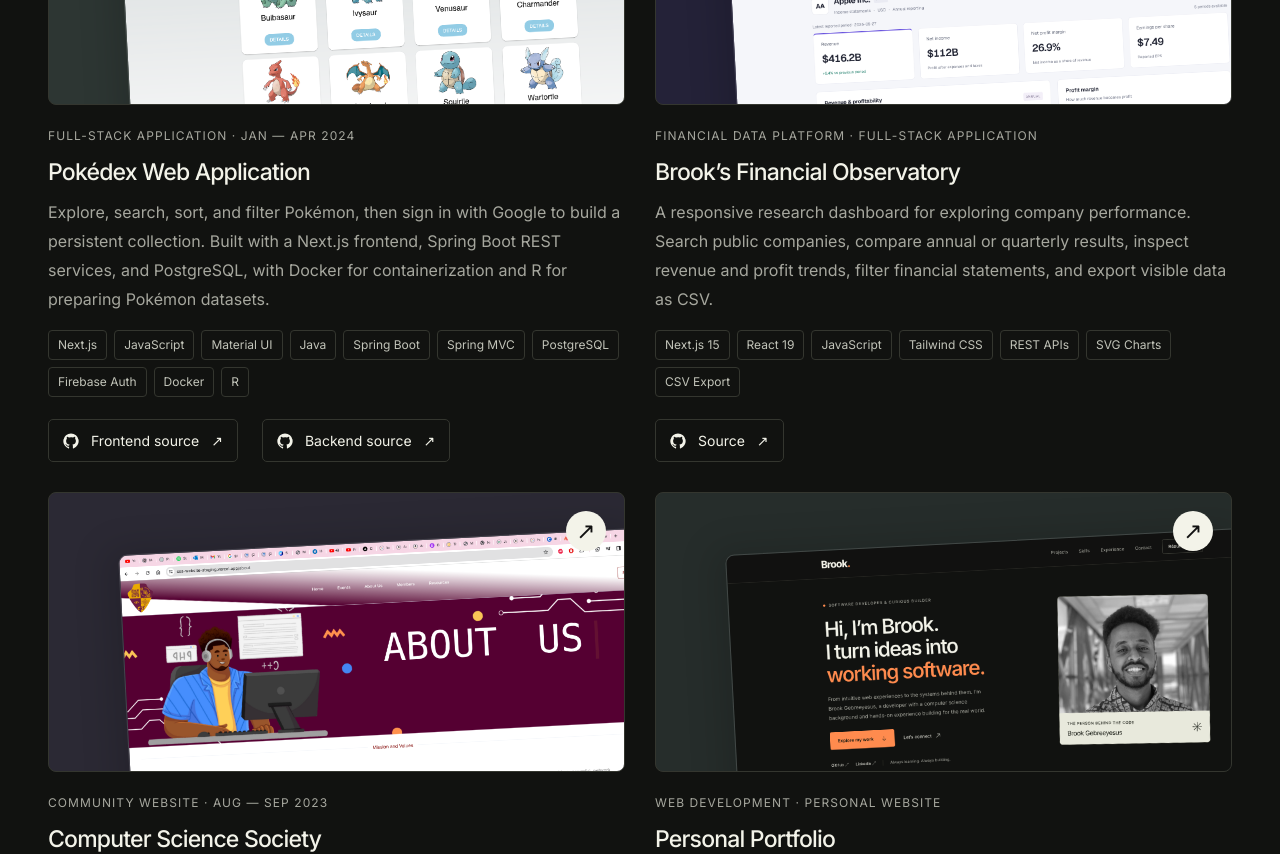
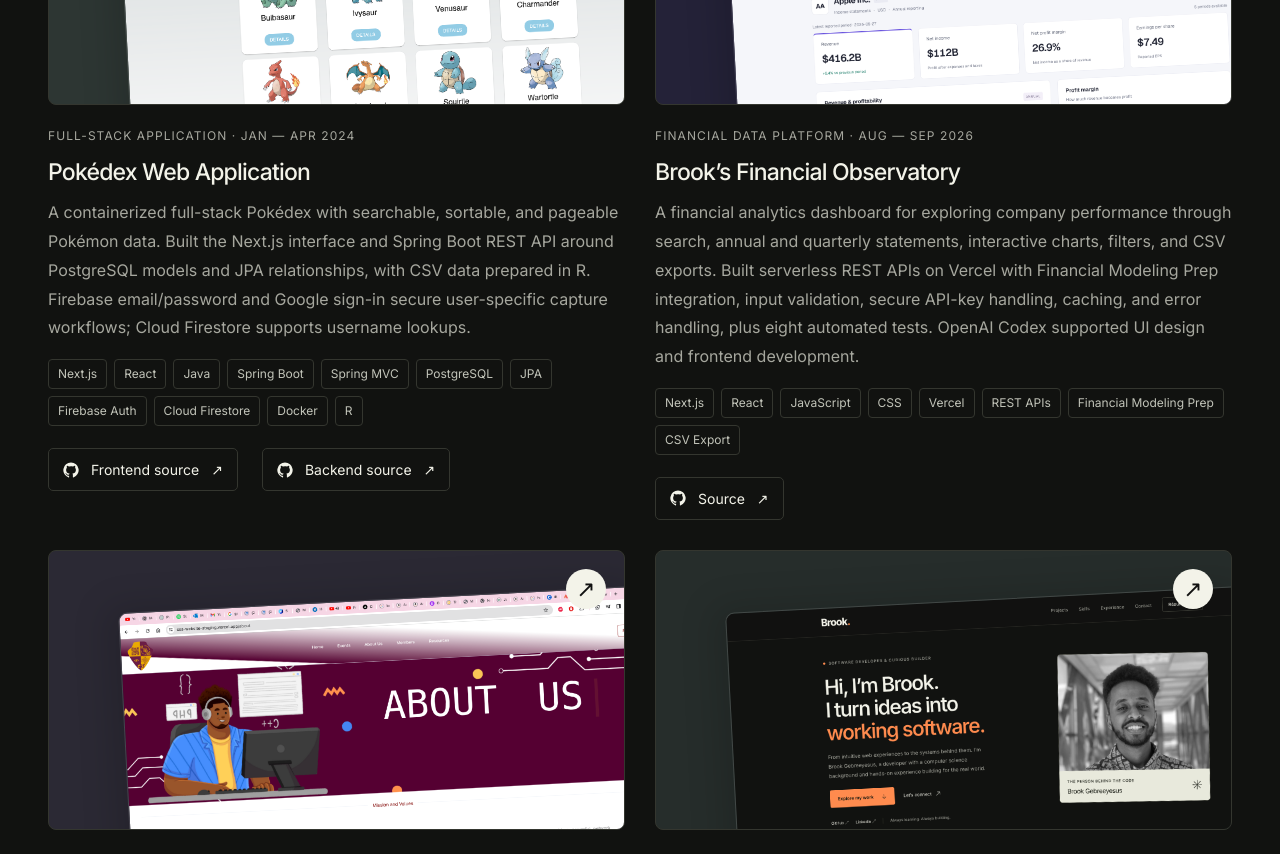
Before and after one commit to BrookMulu/Personal-Portfolio, a Next.js app: page / in a window 1280 px wide. Shown: the part 1340-2194 px from the top of the page. Built offline with nearby package versions, Linux system fonts and the light colour scheme.

Commit message:
Update experience and project descriptions from resume

```diff
--- a/app/src/components/Expierence.jsx
+++ b/app/src/components/Expierence.jsx
@@ -2,8 +2,8 @@
 import { motion, useReducedMotion } from 'framer-motion';
 
 const experience = [
-  { role: 'Application Developer Intern · Full Stack Development', company: 'Eide Bailly LLP', date: 'Jan 2024 — Aug 2024', location: 'Fargo, ND', description: 'Developed a full-stack internal hardware lifecycle and fulfillment application that streamlined employee hardware selection and IT fulfillment workflows using Angular, TypeScript, C#/.NET, REST APIs, JWT authentication, and Microsoft SQL Server, improving process efficiency by 40%. Modernized legacy applications by migrating .NET 4 and .NET 6 codebases to .NET 8, updating application components and dependencies while improving performance by 25%. Supported delivery from development through deployment with Git and GitHub collaboration, CI/CD pipelines for automated releases, and Microsoft Azure cloud deployment.' },
-  { role: 'Application Developer Co-op', company: 'Doosan Digital Innovation America, LLC', date: 'May 2023 — Dec 2023', location: 'West Fargo, ND', description: 'Developed and enhanced reporting applications with Angular, TypeScript, C#/.NET, and Oracle SQL, delivering real-time reporting, data retrieval, access controls, and performance improvements with GitHub Copilot-assisted development. Built factory production workflows in DELMIA Apriso, writing Oracle SQL queries, stored procedures, and functions to implement business logic and manipulate manufacturing data. Served as Deployment Manager across seven factory sites, coordinating Apriso workflows, Oracle SQL changes, and full-stack reporting application releases from pre-production through production.' },
+  { role: 'Application Developer Intern · Full Stack Development', company: 'Eide Bailly LLP', date: 'Jan 2024 — Aug 2024', location: 'Fargo, ND', description: 'Engineered a secure full-stack hardware lifecycle and fulfillment application with Angular, TypeScript, Kendo UI, C#/.NET, REST APIs, JWT, and SQL Server. It automated employee hardware selection and IT fulfillment workflows, improving process efficiency by 40%. Designed a CI/CD pipeline with Git, GitHub, and Microsoft Azure to make releases repeatable. Also migrated four legacy applications from .NET Framework 4 and .NET 6 to .NET 8, preserving internal functionality and improving performance by approximately 25%.' },
+  { role: 'Application Developer Co-op', company: 'Doosan Digital Innovation America, LLC', date: 'May 2023 — Dec 2023', location: 'West Fargo, ND', description: 'Enhanced production reporting applications with Angular, TypeScript, C#/.NET, and Oracle SQL, including a work-in-progress reporting screen spanning frontend components, backend logic, and database queries. Diagnosed manufacturing-data issues in Apriso MES by tracing Oracle SQL logic, reducing troubleshooting time by approximately 25%. Improved work-order and production-order workflows and served as Deployment Manager across seven factory sites, coordinating releases from pre-production to production in an Agile environment.' },
   { role: 'Project Manager', company: 'Computer Science Society, Concordia College', date: 'May 2023 — May 2024', location: 'Moorhead, MN', link: 'https://www.concordiacollege.edu/', description: 'Directed planning and development of the club website, using GitHub and Jira to organize the software development lifecycle. Collaborated with student leaders and faculty advisors to revitalize and relaunch the Computer Science Club.' },
   { role: 'Student Manager', company: 'IT Solution Center, Concordia College', date: 'Jan 2023 — Dec 2023', location: 'Moorhead, MN', link: 'https://www.concordiacollege.edu/', description: 'Managed a team of 14 student employees, providing guidance, training, and support for daily operations. Helped enforce IT policies and procedures while fostering a safe and productive environment.' },
   { role: 'Student Technician', company: 'IT Solution Center, Concordia College', date: 'May 2022 — Dec 2022', location: 'Moorhead, MN', link: 'https://www.concordiacollege.edu/', description: 'Troubleshot software and hardware issues, performed installations and minor repairs, and provided online and phone support to customers.' },
--- a/app/src/components/Projects.jsx
+++ b/app/src/components/Projects.jsx
@@ -4,8 +4,8 @@
   {
     title: 'Pokédex Web Application',
     category: 'Full-stack application · Jan — Apr 2024',
-    description: 'Explore, search, sort, and filter Pokémon, then sign in with Google to build a persistent collection. Built with a Next.js frontend, Spring Boot REST services, and PostgreSQL, with Docker for containerization and R for preparing Pokémon datasets.',
-    tags: ['Next.js', 'JavaScript', 'Material UI', 'Java', 'Spring Boot', 'Spring MVC', 'PostgreSQL', 'Firebase Auth', 'Docker', 'R'],
+    description: 'A containerized full-stack Pokédex with searchable, sortable, and pageable Pokémon data. Built the Next.js interface and Spring Boot REST API around PostgreSQL models and JPA relationships, with CSV data prepared in R. Firebase email/password and Google sign-in secure user-specific capture workflows; Cloud Firestore supports username lookups.',
+    tags: ['Next.js', 'React', 'Java', 'Spring Boot', 'Spring MVC', 'PostgreSQL', 'JPA', 'Firebase Auth', 'Cloud Firestore', 'Docker', 'R'],
     src: '/images/pokedex-screenshot.png',
     linkUrl: 'https://github.com/BrookMulu/frontend-pokedex',
     sourceLinks: [
@@ -15,9 +15,9 @@
   },
   {
     title: 'Brook’s Financial Observatory',
-    category: 'Financial data platform · Full-stack application',
-    description: 'A responsive research dashboard for exploring company performance. Search public companies, compare annual or quarterly results, inspect revenue and profit trends, filter financial statements, and export visible data as CSV.',
-    tags: ['Next.js 15', 'React 19', 'JavaScript', 'Tailwind CSS', 'REST APIs', 'SVG Charts', 'CSV Export'],
+    category: 'Financial data platform · Aug — Sep 2026',
+    description: 'A financial analytics dashboard for exploring company performance through search, annual and quarterly statements, interactive charts, filters, and CSV exports. Built serverless REST APIs on Vercel with Financial Modeling Prep integration, input validation, secure API-key handling, caching, and error handling, plus eight automated tests. OpenAI Codex supported UI design and frontend development.',
+    tags: ['Next.js', 'React', 'JavaScript', 'CSS', 'Vercel', 'REST APIs', 'Financial Modeling Prep', 'CSV Export'],
     src: '/images/financial-observatory.png',
     visualClassName: 'project-visual--financial',
     linkUrl: 'https://brooks-financial-observatory.vercel.app',
```
